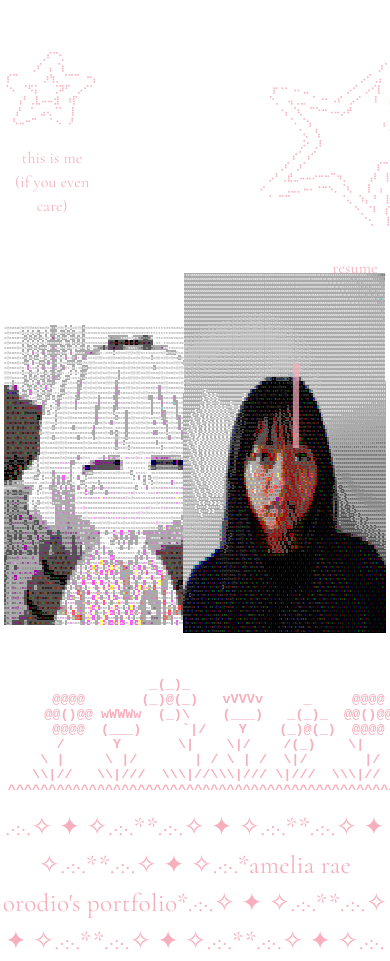
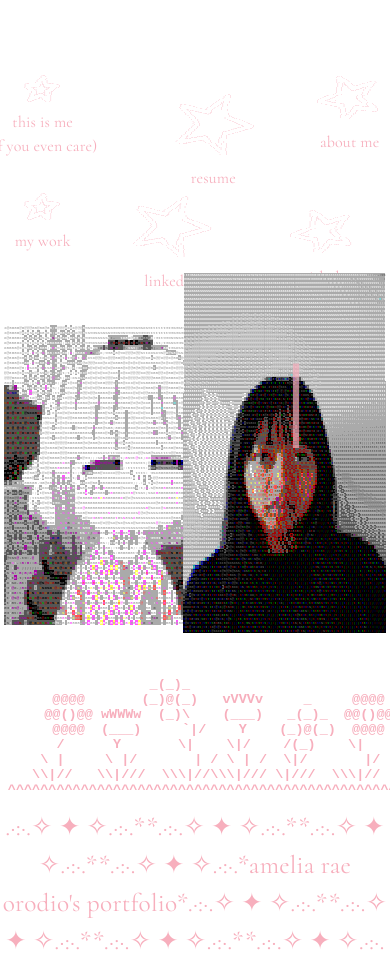
Before and after one commit to ameliaraeorodio/ameliaraeorodio.github.io, a React (Create React App) app: page / in a window 390 px wide. Shown: the top 961 px of the page. Built offline with nearby package versions, Linux system fonts and the light colour scheme; a web font is replaced by a local one.

Commit message:
stars responsive

```diff
--- a/public/stars1.html
+++ b/public/stars1.html
@@ -1,4 +1,4 @@
-<div style="font-family: monospace, fixed; font-weight: bold; font-size: 1vh">
+<div class = "star-container">
     <pre>
 ⠀⠀⠀⠀⠀⢀⠎⠉⢂⠀⠀⠀⠀⠀
  ⠀⠀⠀⢀⠎⠀⡄⠈⡆⠀⠀⠀⠀⠀
--- a/public/stars2.html
+++ b/public/stars2.html
@@ -1,4 +1,4 @@
-<div style="font-family: monospace, fixed; font-weight: bold; font-size: 1vh">
+<div class = "star-container">
     <pre>
         ⠀⠀⠀⠀⠀⠀⠀⠀⠀⠀⠀⠀⠀⠀⠀⠀⠀⣀⠀⠀⠀⠀⠀⠀⠀⠀⠀⠀⠀
     ⠀⠀⠀⠀⠀⠀⠀⠀⠀⠀⠀⠀⠀⠀⠀⠀⠀⠀⡰⠁⠀⠇⠀⠀⠀⠀⠀⠀⠀⠀⠀⠀
--- a/public/stars3.html
+++ b/public/stars3.html
@@ -1,4 +1,4 @@
-<div style="font-family: monospace, fixed; font-weight: bold; font-size: 1vh">
+<div class = "star-container">
     <pre>
  ⠀⠀⠀⠀⠀⠔⠂⠢⡀
  ⠀⠀⠀⠀⠀⢸⢀⠀⢀⠈⠢⠀⠀⠀⠀⠀⠀⠀⡀⠤⠀⢄
--- a/src/index.css
+++ b/src/index.css
@@ -22,3 +22,27 @@ code {
   font-family: "Cormorant", serif;
   font-size: 1rem;
 }
+
+.star-container {
+  font-family: monospace, fixed;
+  font-weight: bold;
+  font-size: 0.4vh; /* Base size for small screens */
+}
+
+@media (min-width: 600px) {
+  .star-container {
+      font-size: 0.6vh; /* Medium screens (e.g., tablets) */
+  }
+}
+
+@media (min-width: 900px) {
+  .star-container {
+      font-size: 0.8vh; /* Large screens (e.g., desktops) */
+  }
+}
+
+@media (min-width: 1200px) {
+  .star-container {
+      font-size: 1vh; /* Extra large screens */
+  }
+}
--- a/src/stars/stars.js
+++ b/src/stars/stars.js
@@ -6,7 +6,7 @@ import { Typography } from '@mui/material';
 import ThisIsMeModal from '../thisismemodal';
 import { useNavigate } from 'react-router-dom';
 import React, { useEffect, useState } from 'react';
-
+import {Grid} from '@mui/material';
 function Stars(){
     const [open, setOpen] = useState(false);
     const [hoveredStar, setHoveredStar] = useState(null)
@@ -23,10 +23,7 @@ function Stars(){
         justifyContent: "space-around",
         maxWidth: "100vw",
         maxHeigth: "10vh",
-    }
-    const star = {
         marginTop:"-35vh",
-        padding: "0",
     }
     const starCollective = {
         display: "flex",
@@ -52,74 +49,77 @@ function Stars(){
     };
     return(
         <Box sx={box}>
-            <Box sx = {starCollective}
-            onClick = {handleClick}
+            <Grid container spacing={2} justifyContent="center">
+                <Grid sm={6} md={4} lg={2}>
+                    <Box sx={{ display: "flex", flexDirection: "column", alignItems: "center", cursor: "zoom-in" }}
+                        onClick={handleClick}
                         onMouseEnter={() => setHoveredStar('this is me')}
                         onMouseLeave={() => setHoveredStar(null)}
                     >
-                <Stars1ascii sx = {star}/>
+                        <Stars1ascii />
                         <Typography sx={{ fontFamily: "Cormorant, serif" }}>this is me <br/>(if you even care)</Typography>
                     </Box>
-            <Box sx = {starCollective}
+                </Grid>
+
+                <Grid item sm={6} md={4} lg={2}>
+                    <Box sx={{ display: "flex", flexDirection: "column", alignItems: "center" }}
                         onMouseEnter={() => setHoveredStar('resume')}
                         onMouseLeave={() => setHoveredStar(null)}
                     >
-                <a
-                    href="/resume.pdf"
-                    alt="connect with me on linkedin :p"
-                    target="_blank"
-                    rel="noopener noreferrer"
-                    style={{ textDecoration: 'none', color: 'inherit', cursor: "zoom-in" }}
-                >
-                    <Stars2ascii sx={star} />
+                        <a href="/resume.pdf" target="_blank" rel="noopener noreferrer" style={{ textDecoration: 'none', color: 'inherit', cursor: "zoom-in" }}>
+                            <Stars2ascii />
                             <Typography sx={{ fontFamily: "Cormorant, serif" }}>resume</Typography>
                         </a>
                     </Box>
-            <Box sx = {starCollective}
-            onClick = {handleAboutMeClick}
+                </Grid>
+
+                <Grid sm={6} md={4} lg={2}>
+                    <Box sx={{ display: "flex", flexDirection: "column", alignItems: "center", cursor: "zoom-in" }}
+                        onClick={handleAboutMeClick}
                         onMouseEnter={() => setHoveredStar('about me')}
                         onMouseLeave={() => setHoveredStar(null)}
                     >
-                <Stars3ascii sx = {star}/>
-                <Typography sx={{ fontFamily: "Cormorant, serif" }}>about me </Typography>
+                        <Stars3ascii />
+                        <Typography sx={{ fontFamily: "Cormorant, serif" }}>about me</Typography>
                     </Box>
-            <Box sx={starCollective}
-            onClick = {handleWorksClick}
+                </Grid>
+
+                <Grid sm={6} md={4} lg={2}>
+                    <Box sx={{ display: "flex", flexDirection: "column", alignItems: "center", cursor: "zoom-in" }}
+                        onClick={handleWorksClick}
                         onMouseEnter={() => setHoveredStar('my work')}
                         onMouseLeave={() => setHoveredStar(null)}
                     >
-                <Stars1ascii sx={star} />
+                        <Stars1ascii />
                         <Typography sx={{ fontFamily: "Cormorant, serif" }}>my work</Typography>
                     </Box>
-            <Box sx={starCollective}
+                </Grid>
+
+                <Grid sm={6} md={4} lg={2}>
+                    <Box sx={{ display: "flex", flexDirection: "column", alignItems: "center" }}
                         onMouseEnter={() => setHoveredStar('linkedin')}
                         onMouseLeave={() => setHoveredStar(null)}
                     >
-                <a
-                    href="https://www.linkedin.com/in/amelia-rae-orodio"
-                    alt="connect with me on linkedin :p"
-                    target="_blank"
-                    rel="noopener noreferrer"
-                    style={{ textDecoration: 'none', color: 'inherit' , cursor: "zoom-in"}}
-                >
-                    <Stars2ascii sx={star} />
+                        <a href="https://www.linkedin.com/in/amelia-rae-orodio" target="_blank" rel="noopener noreferrer" style={{ textDecoration: 'none', color: 'inherit', cursor: "zoom-in" }}>
+                            <Stars2ascii />
                             <Typography sx={{ fontFamily: "Cormorant, serif" }}>linkedin</Typography>
                         </a>
                     </Box>
-            <Box sx={starCollective}
+                </Grid>
+
+                <Grid item sm={6} md={4} lg={2}>
+                    <Box sx={{ display: "flex", flexDirection: "column", alignItems: "center" }}
                         onMouseEnter={() => setHoveredStar('github')}
                         onMouseLeave={() => setHoveredStar(null)}
                     >
-                <a
-                    href="https://github.com/ameliaraeorodio"
-                    alt="connect with me on linkedin :p"
-                    target= "_blank"
-                    style={{ textDecoration: 'none', color: 'inherit', cursor: "zoom-in" }}  // Ensures the text styling stays the same
-                >
-                    <Stars3ascii sx={star} />
+                        <a href="https://github.com/ameliaraeorodio" target="_blank" style={{ textDecoration: 'none', color: 'inherit', cursor: "zoom-in" }}>
+                            <Stars3ascii />
                             <Typography sx={{ fontFamily: "Cormorant, serif" }}>github</Typography>
                         </a>
                     </Box>
+                </Grid>
+            </Grid>
+
 
             <ThisIsMeModal open={open} handleClose={handleClose} />
             {hoveredStar && (
--- a/src/work screens/homepage.js
+++ b/src/work screens/homepage.js
@@ -30,8 +30,8 @@ function Homepage() {
   return (
     <div className="App">
       <header className="App-header">
+      <Stars></Stars>
       </header>
-      <Stars></Stars>
       <PinkTooltip title = "this is my favorite anime character, kanna"
       followCursor
       >
```
Lines whose indentation alone changed are shown as unchanged.
